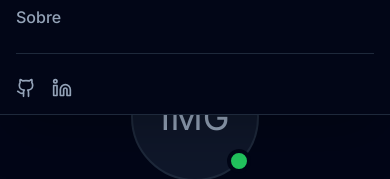
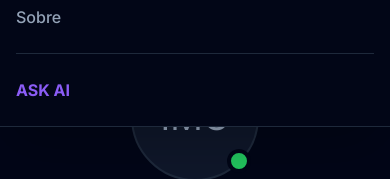
Before and after one commit to darkruden/site-curriculo, a Next.js app: page /sobre in a window 390 px wide. Both pictures are taken after a click on the button 354 px from the left and 32 px from the top of the page. Shown: the part 139-318 px from the top of the page. Built offline with nearby package versions, Linux system fonts and the light colour scheme.

Commit message:
fix: conectar botao da navbar ao contexto do chat

```diff
--- a/src/components/sections/Navbar.tsx
+++ b/src/components/sections/Navbar.tsx
@@ -1,4 +1,4 @@
-"use client"; // Necessário porque usa estado (useState) para o menu mobile
+"use client";
 
 import { useState } from "react";
 import Link from "next/link";
@@ -6,6 +6,7 @@ import { usePathname } from "next/navigation";
 import { motion, AnimatePresence } from "framer-motion";
 import { Menu, X, Github, Linkedin, Terminal } from "lucide-react";
 import { cn } from "@/lib/utils";
+import { useChatControl } from "@/lib/chat-context"; // [IMPORTANTE: Importar o contexto]
 
 const navLinks = [
     { name: "Projetos", href: "/projetos" },
@@ -13,8 +14,12 @@ const navLinks = [
 ];
 
 export function Navbar() {
-    const [isOpen, setIsOpen] = useState(false);
+    const [isMobileMenuOpen, setIsMobileMenuOpen] = useState(false); // Renomeei para evitar confusão
     const pathname = usePathname();
+
+    // [IMPORTANTE] Pegamos a função de abrir o chat do contexto
+    // Renomeamos para 'openChat' para ficar claro
+    const { setIsOpen: openChat } = useChatControl();
 
     return (
         <header className="fixed top-0 left-0 right-0 z-50 border-b border-border/40 bg-background/80 backdrop-blur-md">
@@ -48,27 +53,28 @@ export function Navbar() {
                     {/* Social Links */}
                     <div className="flex items-center gap-4">
                         <a
-                            href="https://github.com/seu-usuario"
+                            href="https://github.com" // Lembre de por seus links reais aqui depois
                             target="_blank"
                             rel="noopener noreferrer"
                             className="text-text-secondary hover:text-white transition-colors"
-                            aria-label="GitHub"
                         >
                             <Github size={20} />
                         </a>
                         <a
-                            href="https://linkedin.com/in/seu-usuario"
+                            href="https://linkedin.com"
                             target="_blank"
                             rel="noopener noreferrer"
                             className="text-text-secondary hover:text-white transition-colors"
-                            aria-label="LinkedIn"
                         >
                             <Linkedin size={20} />
                         </a>
                     </div>
 
-                    {/* CTA Button (IA Chat Trigger - Placeholder) */}
-                    <button className="bg-primary/10 text-primary px-4 py-2 rounded-full text-xs font-bold uppercase tracking-wider hover:bg-primary/20 transition-colors border border-primary/20">
+                    {/* [CORREÇÃO] Botão ASK AI agora funciona */}
+                    <button
+                        onClick={() => openChat(true)}
+                        className="bg-primary/10 text-primary px-4 py-2 rounded-full text-xs font-bold uppercase tracking-wider hover:bg-primary/20 transition-colors border border-primary/20 cursor-pointer"
+                    >
                         Ask AI
                     </button>
                 </nav>
@@ -76,16 +82,15 @@ export function Navbar() {
                 {/* Mobile Menu Button */}
                 <button
                     className="md:hidden p-2 text-text-secondary hover:text-white"
-                    onClick={() => setIsOpen(!isOpen)}
-                    aria-label="Menu"
+                    onClick={() => setIsMobileMenuOpen(!isMobileMenuOpen)}
                 >
-                    {isOpen ? <X size={24} /> : <Menu size={24} />}
+                    {isMobileMenuOpen ? <X size={24} /> : <Menu size={24} />}
                 </button>
             </div>
 
             {/* Mobile Menu Overlay */}
             <AnimatePresence>
-                {isOpen && (
+                {isMobileMenuOpen && (
                     <motion.div
                         initial={{ opacity: 0, y: -20 }}
                         animate={{ opacity: 1, y: 0 }}
@@ -98,16 +103,22 @@ export function Navbar() {
                                     key={link.href}
                                     href={link.href}
                                     className="text-base font-medium text-text-secondary hover:text-primary py-2"
-                                    onClick={() => setIsOpen(false)}
+                                    onClick={() => setIsMobileMenuOpen(false)}
                                 >
                                     {link.name}
                                 </Link>
                             ))}
                             <hr className="border-border" />
-                            <div className="flex gap-4 pt-2">
-                                <a href="https://github.com" className="text-text-secondary"><Github size={20} /></a>
-                                <a href="https://linkedin.com" className="text-text-secondary"><Linkedin size={20} /></a>
-                            </div>
+                            {/* Botão Mobile ASK AI */}
+                            <button
+                                onClick={() => {
+                                    openChat(true);
+                                    setIsMobileMenuOpen(false);
+                                }}
+                                className="text-left text-base font-bold text-primary py-2"
+                            >
+                                ASK AI
+                            </button>
                         </nav>
                     </motion.div>
                 )}
--- a/src/content/profile.ts
+++ b/src/content/profile.ts
@@ -9,8 +9,8 @@ export const profileData: Profile = {
   email: "bezerra35eduardo@gmail.com", // Coloque seu email real aqui
   social_links: {
     github: "https://github.com/darkruden",   // Coloque seu GitHub
-    linkedin: "www.linkedin.com/in/eduardo-bezerra-450339206", // Coloque seu LinkedIn
-    whatsapp: "55 86 98174-9379",
+    linkedin: "https://www.linkedin.com/in/eduardo-bezerra-450339206/", // Coloque seu LinkedIn
+    whatsapp: "https://wa.me/5586981749379",
   },
 
   career_milestones: [
@@ -20,12 +20,12 @@ export const profileData: Profile = {
       description: "Meu objetivo de longo prazo é fundar uma startup tecnológica. Atualmente, busco absorver as melhores práticas do mercado e dominar infraestrutura (AWS/Oracle) para fundamentar esse sonho de criar soluções revolucionárias.",
     },
     {
-      date: "2024 - Atual",
+      date: "2025 - Atual",
       title: "Foco em IA e Engenharia de Dados",
       description: "Desenvolvimento de TCC focado em RAG (Retrieval-Augmented Generation), integrando LLMs com bases de conhecimento proprietárias. Backend hospedado em Heroku e foco total em Python e Inteligência Artificial.",
     },
     {
-      date: "2020 - 2023",
+      date: "2019 - 2025",
       title: "Formação Sólida (UFPI)",
       description: "Bacharelando em Ciência da Computação. Construí uma base algorítmica forte em Java e Python, além de desenvolvimento web moderno com React e TypeScript.",
     },
```
